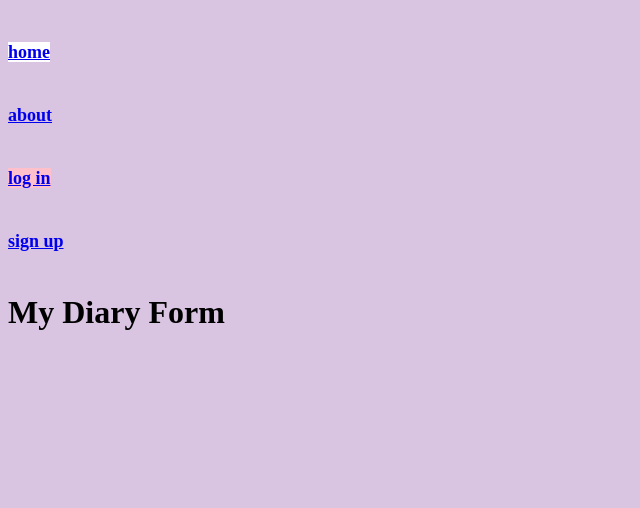
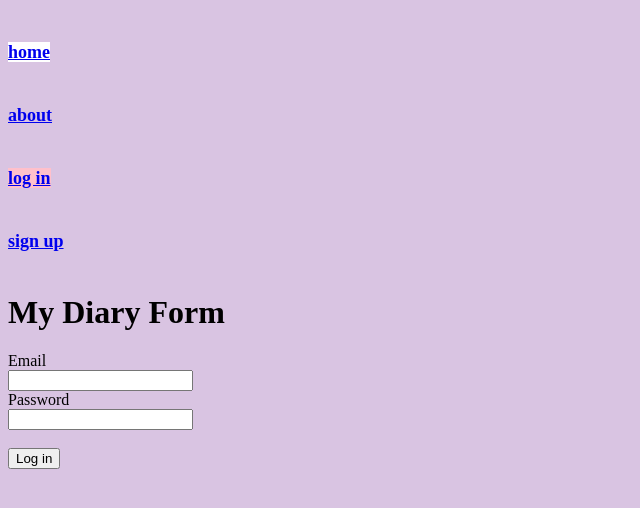
Before and after one commit to jokale/my-diary, a React (Create React App) app: page /login in a window 1280 px wide. Shown: the top 508 px of the page, without its empty margins (0-640 px from the left). Built offline with nearby package versions, Linux system fonts and the light colour scheme; a web font is replaced by a local one.

Commit message:
create basic login form

```diff
--- a/src/Components/Login.js
+++ b/src/Components/Login.js
@@ -5,6 +5,13 @@ class Login extends React.Component {
         return(
             <div>
                 <h1>My Diary Form</h1>
+                <form>
+                    <label>Email</label><br></br>
+                    <input></input><br></br>
+                    <label>Password</label><br></br>
+                    <input type="password"></input><br></br>
+                    <br></br> <button type="submit">Log in</button><br></br>
+                </form>
             </div>
         )
     }
--- a/src/index.scss
+++ b/src/index.scss
@@ -1,3 +1,6 @@
+
+
+
 $backgroundColor: rgb(217, 196, 226);
 $font-stack:    'Abhaya Libre', serif;
 $font-color: black;
```
Also changed, not shown: 1 other file (tests, documents, lock files or other folders).
